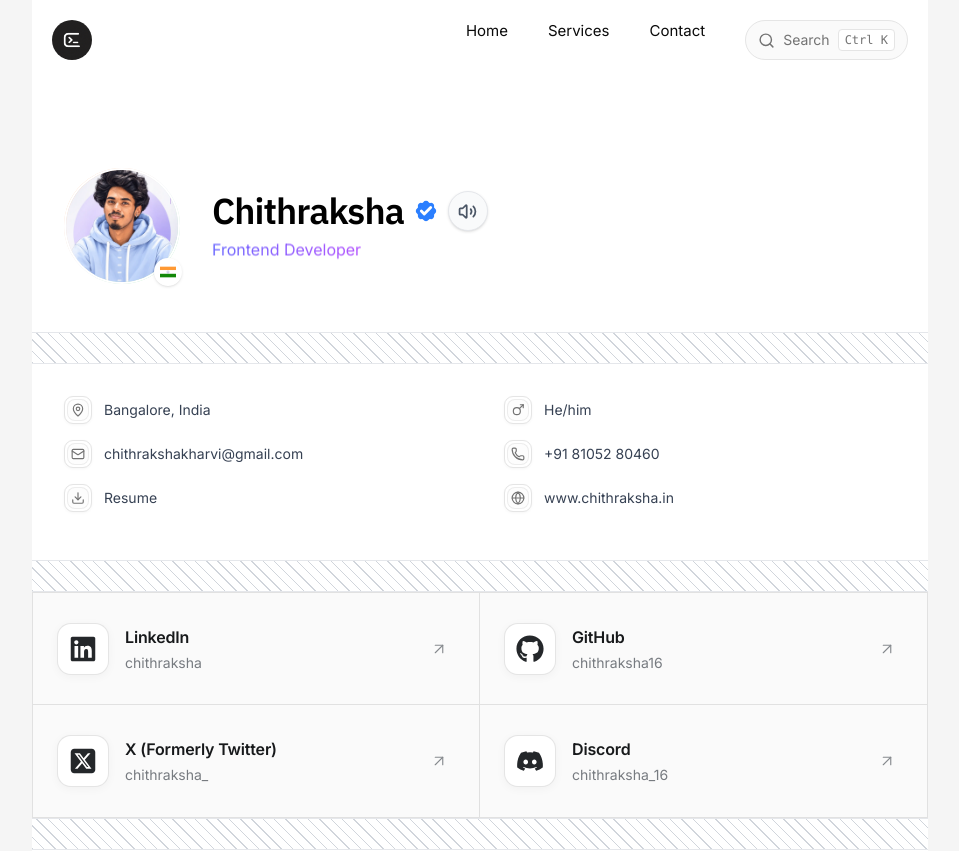
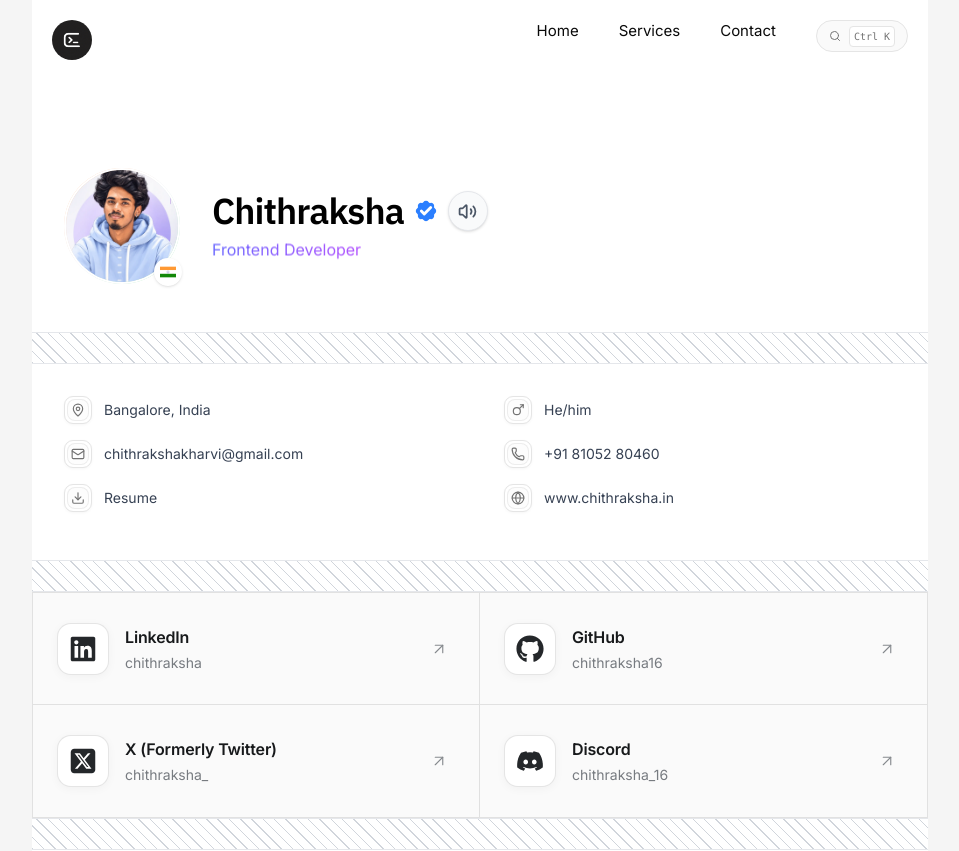
Before and after one commit to chithraksha16/new-portfolio, a Next.js app: page / in a window 1280 px wide. Shown: the top 851 px of the page, without its empty margins (160-1119 px from the left). Built offline with nearby package versions, Linux system fonts and the light colour scheme.

Commit message:
added id and removed search name and updated styles

```diff
--- a/app/page.tsx
+++ b/app/page.tsx
@@ -481,7 +481,7 @@ export default function Home() {
             }}
           />
           </section>
-          <section className="skills">
+          <section id="skills">
           <TechStack/>
           <div
             className="
@@ -535,7 +535,7 @@ export default function Home() {
                 "repeating-linear-gradient(45deg, currentColor 0, currentColor 1px, transparent 1px, transparent 8px)",
             }}
           />
-          <section>
+          <section id="projects">
             <Projects/>
           </section>
 
--- a/components/CommandMenu.tsx
+++ b/components/CommandMenu.tsx
@@ -216,16 +216,12 @@ export default function CommandMenu() {
       {/* Search Trigger */}
       <button
   onClick={() => setOpen(true)}
-        className="flex items-center gap-2 rounded-full border bg-muted/50 px-3 py-2 text-muted-foreground transition-colors hover:bg-muted"
+  className="inline-flex h-8 items-center gap-2 rounded-full border bg-muted/50 px-1.5 text-muted-foreground transition-colors hover:bg-muted sm:px-3"
   aria-label="Open search"
 >
-        <Search size={17} />
+  <Search className="size-3 shrink-0" />
 
-        <span className="hidden text-sm sm:inline">
-          Search
-        </span>
-
-        <kbd className="hidden rounded border bg-background px-1.5 py-0.5 text-xs sm:inline">
+  <kbd className="hidden rounded border bg-background px-1 py-0.5 text-[10px] sm:inline">
     Ctrl K
   </kbd>
 </button>
```
Lines whose indentation alone changed are shown as unchanged.
